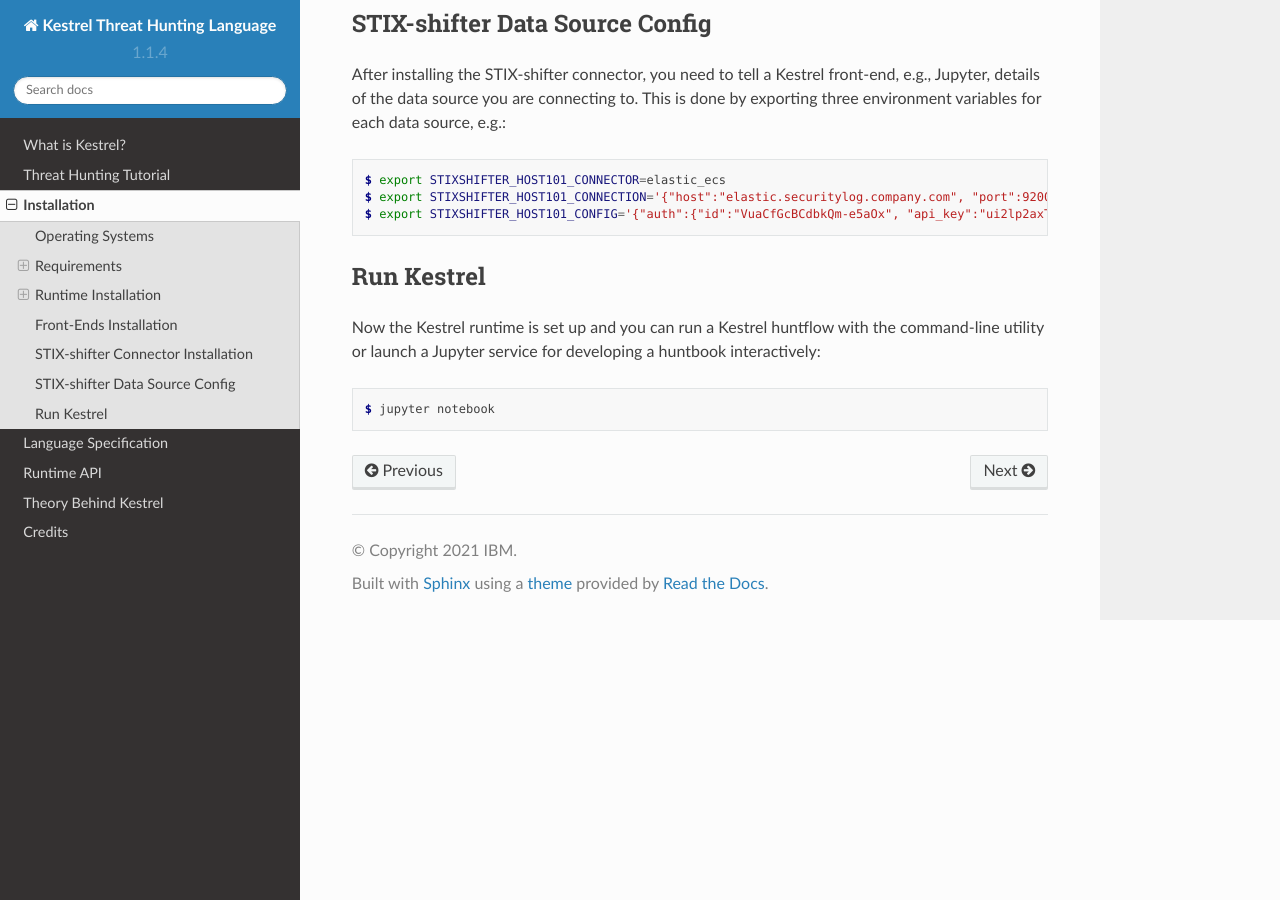
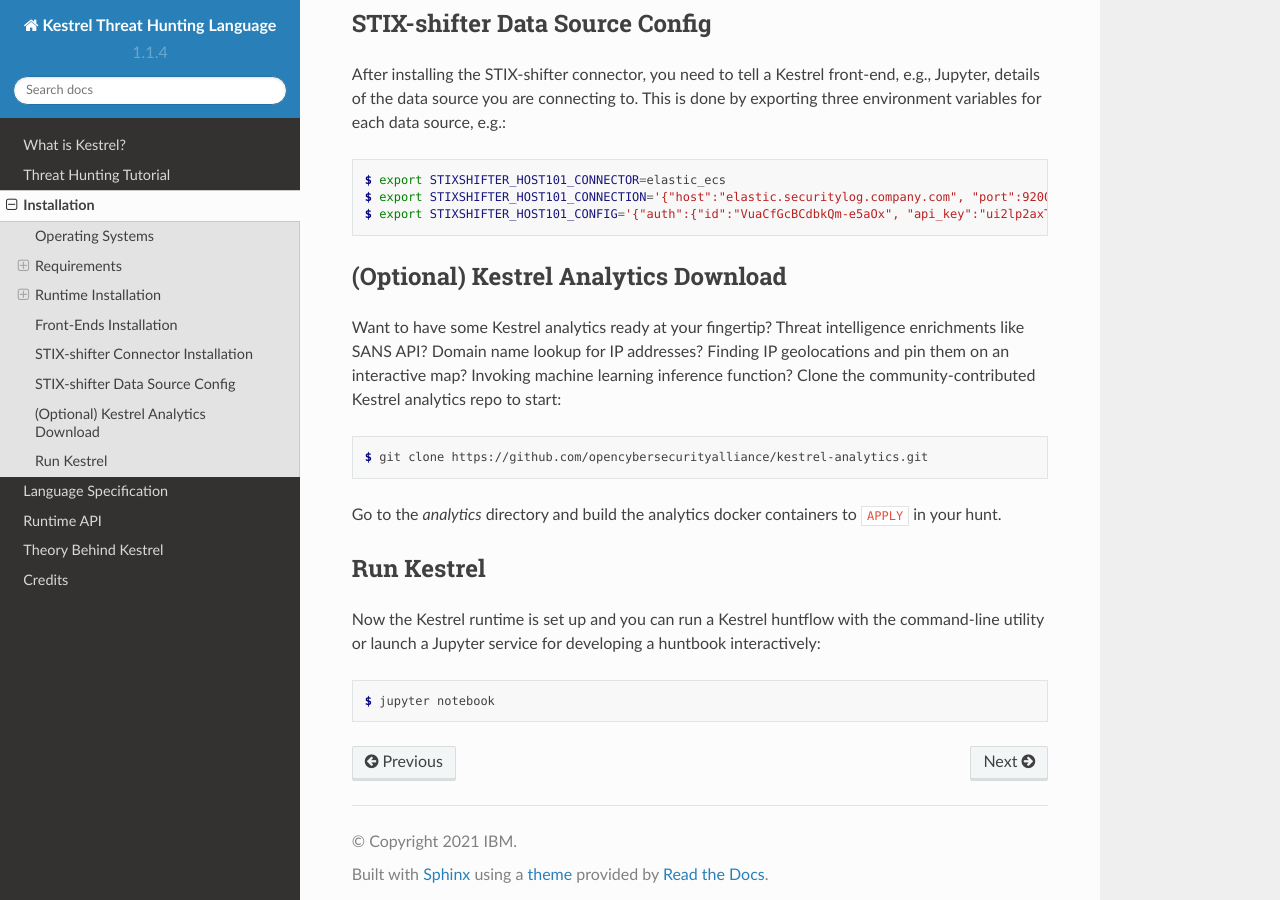
Before and after one commit to opencybersecurityalliance/kestrel-lang, a Sphinx documentation site: the page built from docs/installation.rst, in a window 1280 px wide and 900 px high, scrolled down 2672 px. Built offline with Sphinx 7.4.7 and the Read the Docs theme 2.0.0, drawn with Linux system fonts in a browser that asks for light colours.

Commit message:
installation update

```diff
--- a/docs/installation.rst
+++ b/docs/installation.rst
@@ -146,6 +146,22 @@
     $ export STIXSHIFTER_HOST101_CONNECTION='{"host":"elastic.securitylog.company.com", "port":9200, "indices":"host101"}'
     $ export STIXSHIFTER_HOST101_CONFIG='{"auth":{"id":"VuaCfGcBCdbkQm-e5aOx", "api_key":"ui2lp2axTNmsyakw9tvNnw"}}'
 
+(Optional) Kestrel Analytics Download
+=====================================
+
+Want to have some Kestrel analytics ready at your fingertip? Threat
+intelligence enrichments like SANS API? Domain name lookup for IP addresses?
+Finding IP geolocations and pin them on an interactive map? Invoking machine
+learning inference function? Clone the community-contributed Kestrel analytics
+repo to start:
+
+.. code-block:: console
+
+    $ git clone https://github.com/opencybersecurityalliance/kestrel-analytics.git
+
+Go to the `analytics` directory and build the analytics docker containers to
+``APPLY`` in your hunt.
+
 Run Kestrel
 ===========
 
```
Also changed, not shown: README.rst (+1 -19 lines).
